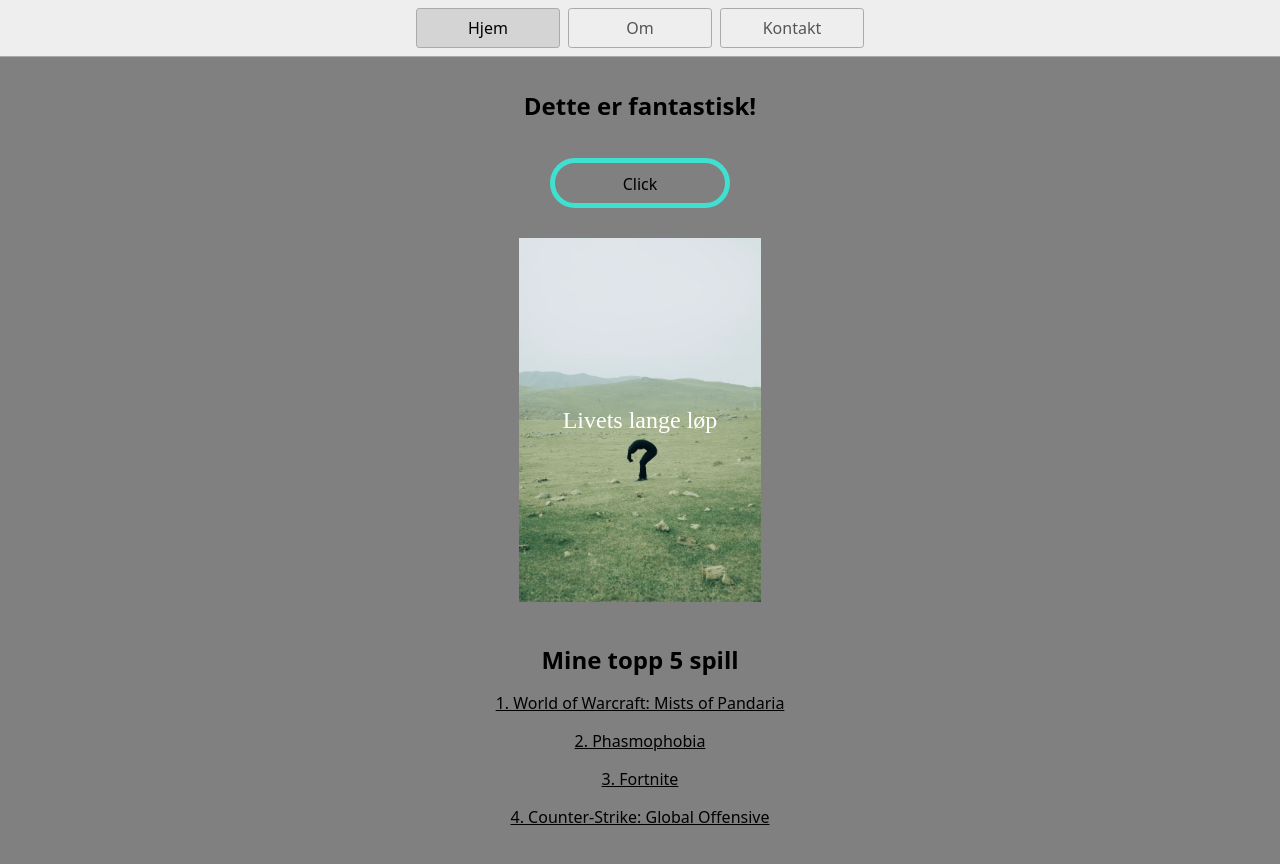
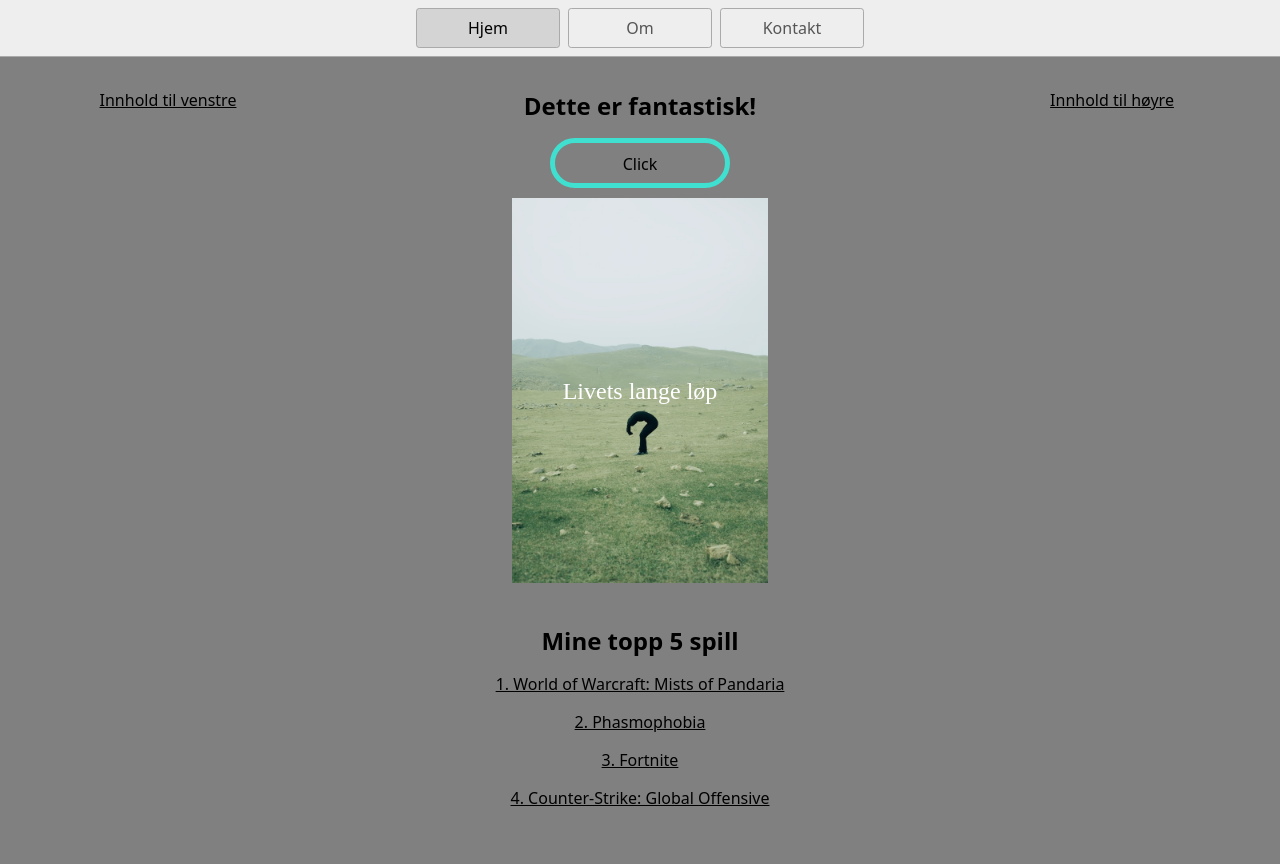
Before and after one commit to Rednasrot/Gl-de-Programmering, a website: page index.html in a window 1280 px wide. After the commit the page ends 825 px from the top, so only its background shows below. Drawn offline with Linux system fonts and the light colour scheme.

Commit message:
Oppdatering V.2

```diff
--- a/index.html
+++ b/index.html
@@ -4,10 +4,8 @@
     <meta charset="UTF-8">
     <meta name="viewport" content="width=device-width, initial-scale=1.0">
     <link rel="stylesheet" href="styles.css">
-    <title> Min Nettside </title>
+    <title>Min Nettside</title>
     <style>
-
-
         body {
             margin: 0;
             font-family: system-ui, sans-serif;
@@ -43,6 +41,8 @@
         }
 
         main {
+            display: flex; /* Bruker flexbox for å plassere innhold */
+            justify-content: space-between; /* Plasserer innhold til venstre og høyre */
             padding: 1rem;
         }
 
@@ -50,6 +50,7 @@
             font-weight: bold;
             font-size: 1.5rem;
             text-align: center;
+            flex: 1; /* Tar opp ledig plass i midten */
         }
 
         #boks1 {
@@ -80,21 +81,18 @@
             top: 50%;
             left: 50%;
             transform: translate(-50%, -50%);
-            color: white; /* Juster fargen som passer til bildet */
-            font-size: 1.5rem; /* Juster størrelsen etter behov */
-            text-decoration: solid;
+            color: white;
+            font-size: 1.5rem;
         }
 
-        center {
-            margin: auto;
-            width: 50%;
-            padding: 10px;
+        aside {
+            flex: 1; /* Tar opp like mye plass som hovedinnhold */
+            text-align: center; /* Justerer innholdet i aside */
         }
 
-        div.relative {
-            position: relative;
-            left: 30px;
-            border: 3px solid #73AD21;
+        footer {
+            text-align: center; /* Sentraliserer innholdet i footeren */
+            margin-top: 20px;
         }
     </style>
 </head>
@@ -107,30 +105,31 @@
 </nav>
 
 <main>
+    <aside>
+        <p>Innhold til venstre</p>
+    </aside>
+
+    <div>
         <h1>Dette er fantastisk!</h1>
-    <center><div id="boks1"> Click </div> </center>
-   <center> <div class="image-container">
+       <center> <div id="boks1">Click</div>
+        <div class="image-container">
             <img src="/Bilder/profilbilde.jpg" alt="Beskrivelse av bildet">
             <div class="text-overlay">Livets lange løp</div> </center>
+        </div>
+    </div>
 
     <aside>
-
-
-
+        <p>Innhold til høyre</p>
     </aside>
-
+</main>
 
 <footer>
-
-<center><H1> Mine topp 5 spill</H1>
-<p> 1. World of Warcraft: Mists of Pandaria</p>
-<p> 2. Phasmophobia </p>
-<p> 3. Fortnite </p>
-<p> 4. Counter-Strike: Global Offensive  </p>
-
-</center>
+    <h1>Mine topp 5 spill</h1>
+    <p>1. World of Warcraft: Mists of Pandaria</p>
+    <p>2. Phasmophobia</p>
+    <p>3. Fortnite</p>
+    <p>4. Counter-Strike: Global Offensive</p>
 </footer>
-</main>
 
 </body>
 </html>
```
Also changed, not shown: page2.html (+1 -1 lines). Lines whose indentation alone changed are shown as unchanged.
